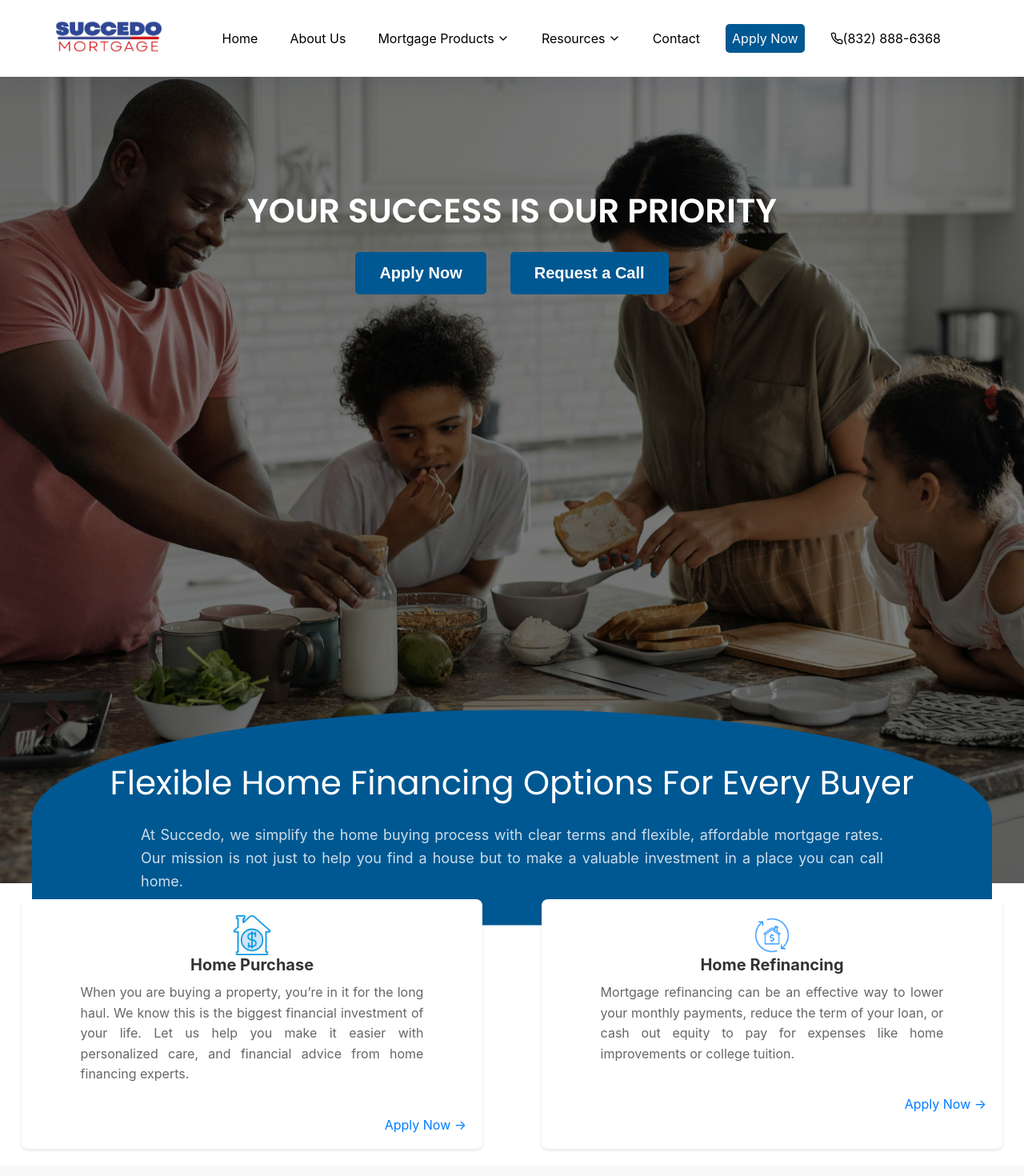
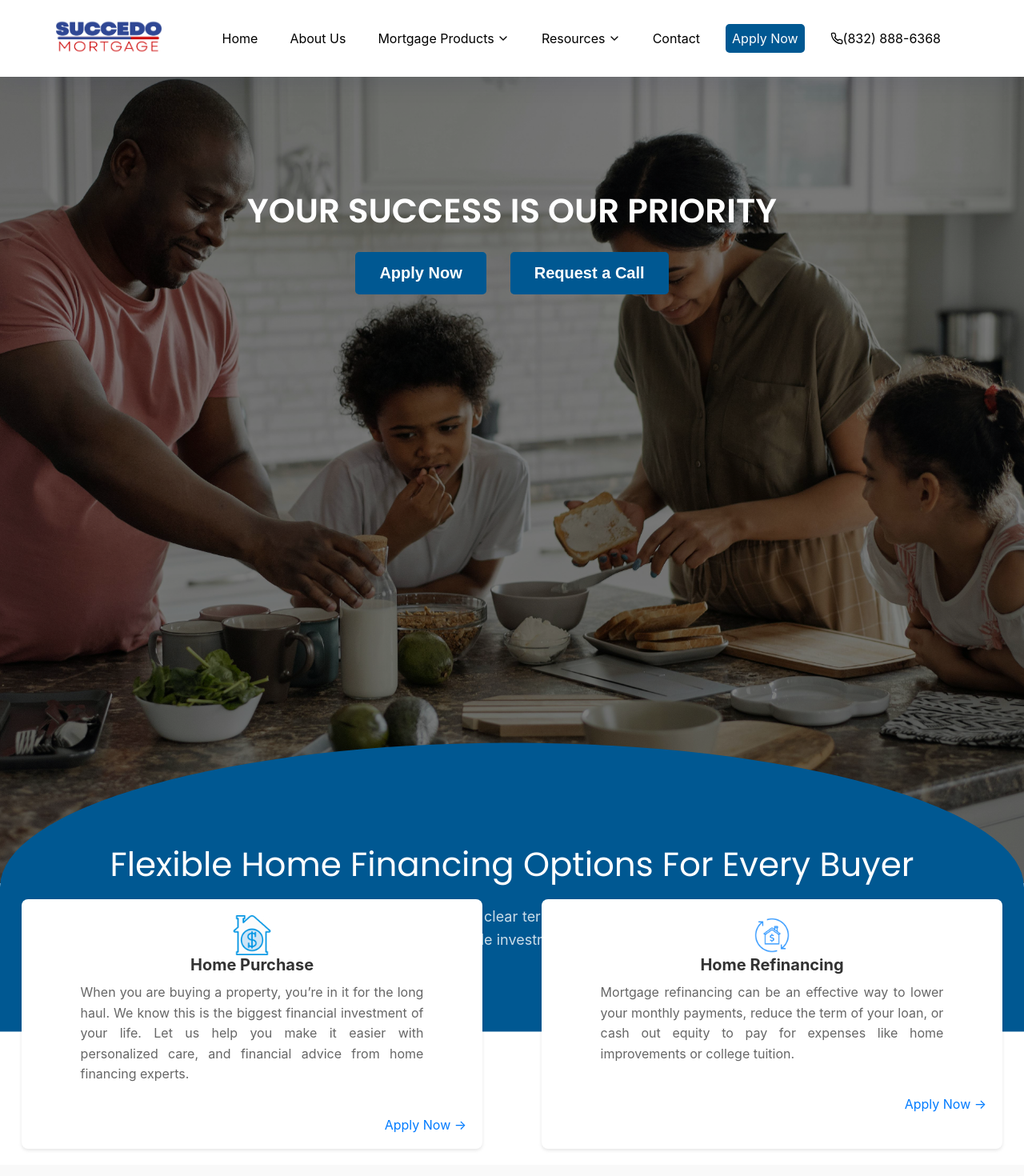
Before and after one commit to SamAtStrideRE/Succedo-mortgage, a React (Create React App) app: page / in a window 1280 px wide. Shown: the top 1470 px of the page at 80% size. Built offline with nearby package versions, Linux system fonts and the light colour scheme.

Commit message:
scroll fix and container adjustment

```diff
--- a/src/components/home/hero/hero.css
+++ b/src/components/home/hero/hero.css
@@ -40,27 +40,28 @@
 
 .hero .container {
   padding-top: 15%;
-  max-width: 1200px; /* Adjust maximum width as per your design */
+  max-width: 1600px; /* Adjust maximum width as per your design */
   margin: 0 auto; /* Center align the container */
 }
 
 .moving-yellow-container {
   background-color: rgb(0, 88, 146);
-  padding: 20px;
+  padding-bottom: 80px;
+  padding-top: 80px;
   border-top-left-radius: 100%;
   border-top-right-radius: 100%;
   overflow: hidden; /* Hide the bottom part of the container */
-  margin-bottom: 20px; /* Optional: adjust margin as needed */
+  margin-bottom: 100px; /* Optional: adjust margin as needed */
   transform: translateY(100%); /* Initial position shifted down */
-  margin-top: 250px; /* Adjust margin-top as needed */
+  margin-top: 200px; /* Adjust margin-top as needed */
   transition: transform 0.9s ease, opacity 0.9s ease; /* Add transition for smooth movement */
-  width: auto; /* Adjust width to fit content or use width: 100vw; for full viewport width */
+  width: 100%; /* Adjust width to fit content or use width: 100vw; for full viewport width */
   height: 100%; /* Example height adjustment */
 }
 
 
 .moving-yellow-container.show {
-  transform: translateY(0); /* Move up to original position */
+  transform: translateY(50%); /* Move up to original position */
   opacity: 1; /* Show element */
 }
 
```
